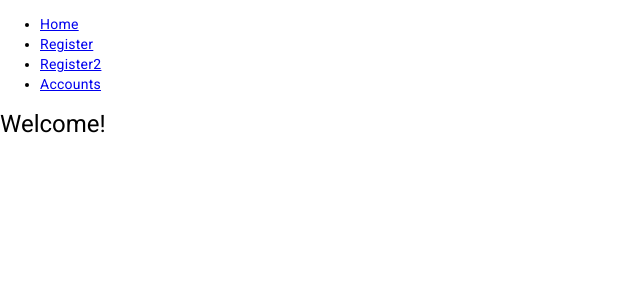
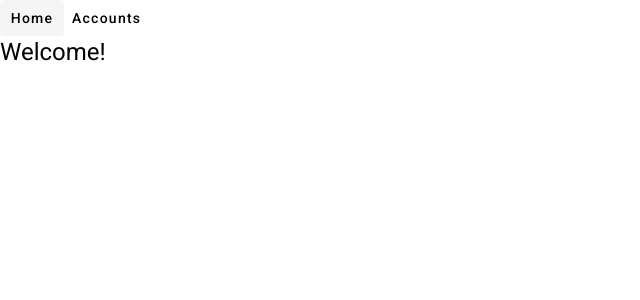
Before and after one commit to NikolaDelic99/mlogika_project, an Angular app in the folder frontend/user_manager/: page / in a window 1280 px wide. Shown: the top 300 px of the page, without its empty margins (0-640 px from the left). Built offline with nearby package versions, Linux system fonts and the light colour scheme.

Commit message:
Menu implemeneted

```diff
--- a/frontend/user_manager/src/app/app.component.html
+++ b/frontend/user_manager/src/app/app.component.html
@@ -1,10 +1,12 @@
 <nav>
-    <ul>
-        <li><a routerLink="/">Home</a></li>
-        <li><a routerLink="/register">Register</a></li>
-        <li><a routerLink="/register2">Register2</a></li>
-        <li><a routerLink="/accounts">Accounts</a></li>
-    </ul>
+    <button mat-button [routerLink]="['/home']">Home</button>
+    <button mat-button [matMenuTriggerFor]="accountsMenu">Accounts</button>
+
+    <mat-menu #accountsMenu="matMenu">
+        <button mat-menu-item [routerLink]="['/accounts']">Accounts</button>
+        <button mat-menu-item [routerLink]="['/register']">Register</button>
+        <button mat-menu-item [routerLink]="['/register2']">Register2</button>
+    </mat-menu>
 </nav>
 
 <router-outlet></router-outlet>
--- a/frontend/user_manager/src/app/app.module.ts
+++ b/frontend/user_manager/src/app/app.module.ts
@@ -29,6 +29,8 @@ import { UpdateAccountComponent } from './update-account/update-account.componen
 import { ReactiveFormsModule } from '@angular/forms';
 import { HomeComponent } from './home/home.component';
 
+import { MatMenuModule } from "@angular/material/menu";
+
 @NgModule({
   declarations: [
     AppComponent,
@@ -52,7 +54,8 @@ import { HomeComponent } from './home/home.component';
     MatToolbarModule,
     MatIconModule,
     MatSnackBarModule,
-    ReactiveFormsModule
+    ReactiveFormsModule,
+    MatMenuModule
   ],
   providers: [RegisterService,Register2Service],
   bootstrap: [AppComponent]
```
